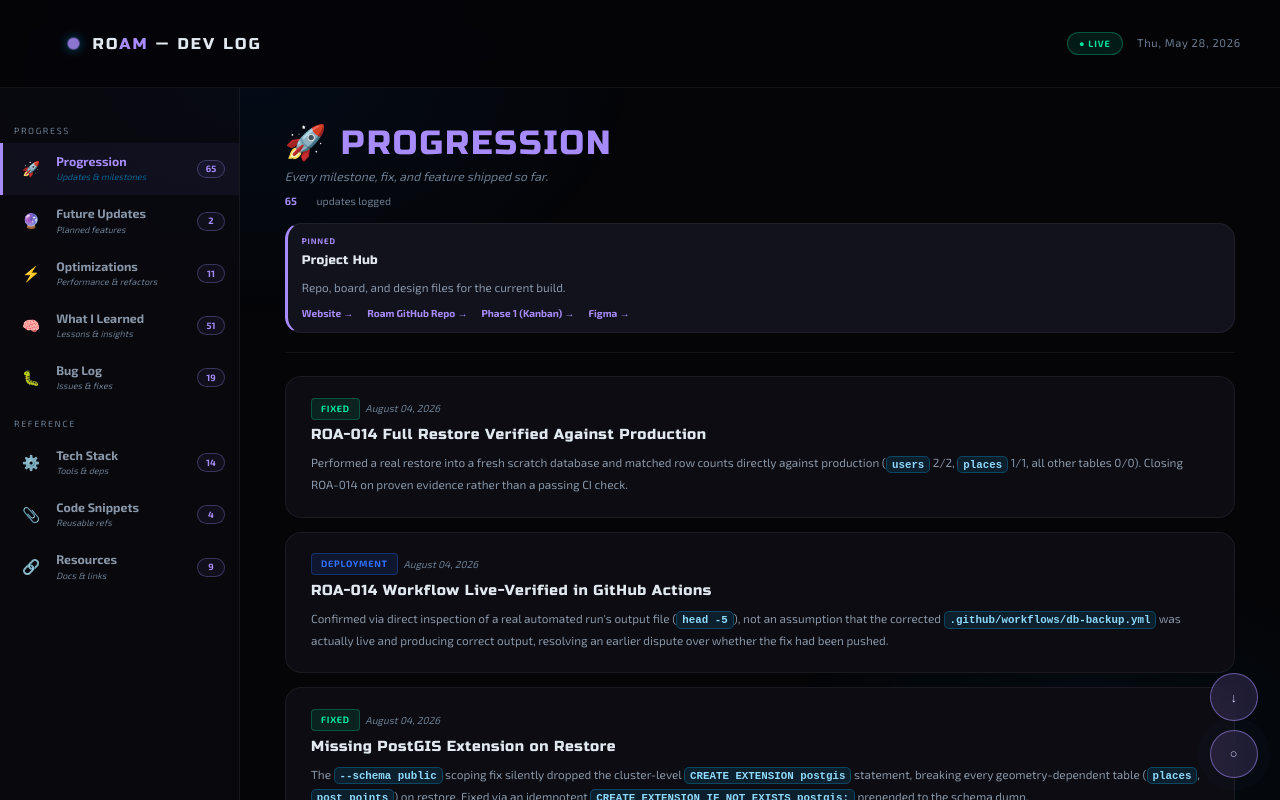
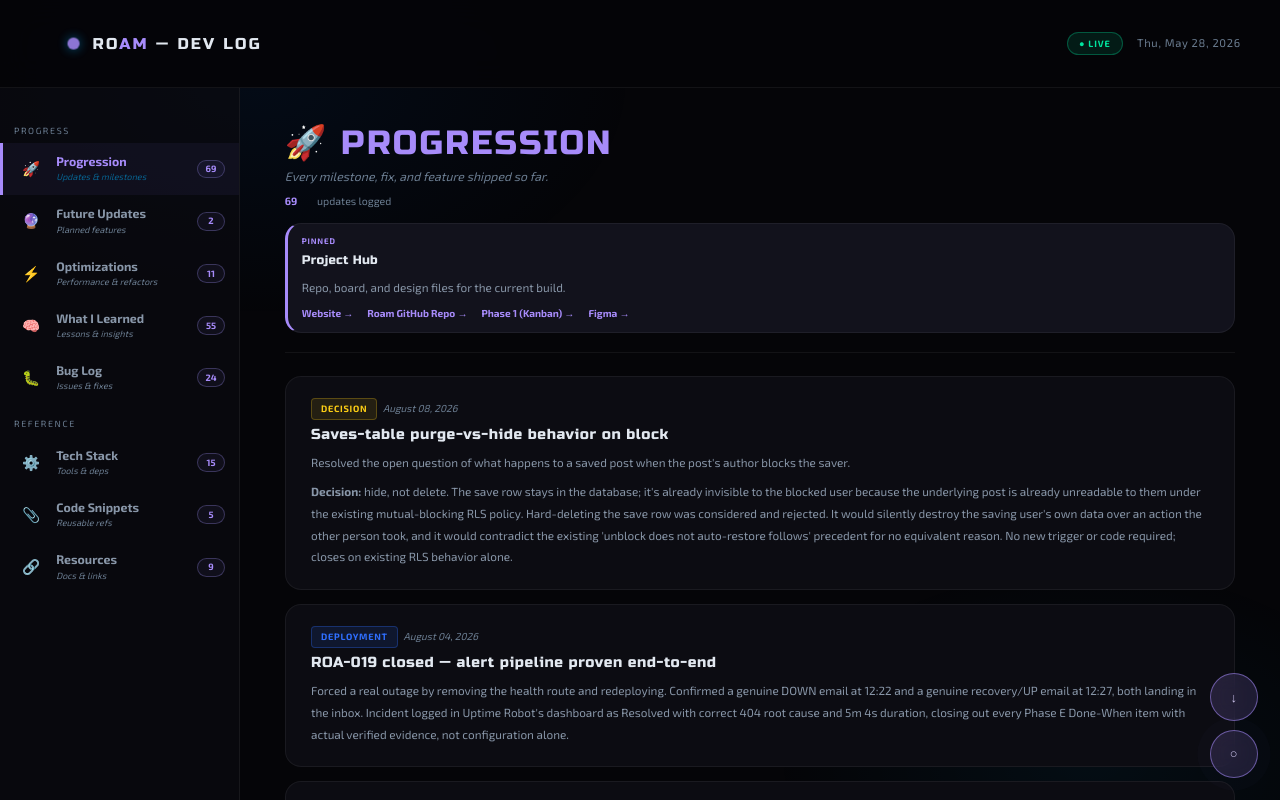
Before and after one commit to NomadCode33/roam, a Next.js app: page /dev-log in a window 1280 px wide. Built offline with nearby package versions, Linux system fonts and the light colour scheme.

Commit message:
added new entries

```diff
--- a/app/dev-log/page.jsx
+++ b/app/dev-log/page.jsx
@@ -371,6 +371,37 @@ const DATA = {
   // ── progression: flat list, rendered by ProgressionPane ──────────────────
   // Fields per entry: id, date, title, body (string/array), tag/tags (optional)
   progression: [
+    {
+      id: 69,
+      date: "August 08, 2026",
+      title: "Saves-table purge-vs-hide behavior on block",
+      body: [
+        "Resolved the open question of what happens to a saved post when the post's author blocks the saver.",
+        "**Decision:** hide, not delete. The save row stays in the database; it's already invisible to the blocked user because the underlying post is already unreadable to them under the existing mutual-blocking RLS policy. Hard-deleting the save row was considered and rejected. It would silently destroy the saving user's own data over an action the other person took, and it would contradict the existing 'unblock does not auto-restore follows' precedent for no equivalent reason. No new trigger or code required; closes on existing RLS behavior alone."
+      ],
+      tag: "decision"
+    },
+    {
+      id: 68,
+      date: "August 04, 2026",
+      title: "ROA-019 closed — alert pipeline proven end-to-end",
+      body: "Forced a real outage by removing the health route and redeploying. Confirmed a genuine DOWN email at 12:22 and a genuine recovery/UP email at 12:27, both landing in the inbox. Incident logged in Uptime Robot's dashboard as Resolved with correct 404 root cause and 5m 4s duration, closing out every Phase E Done-When item with actual verified evidence, not configuration alone.",
+      tag: "deployment"
+    },
+    {
+      id: 67,
+      date: "August 04, 2026",
+      title: "Uptime Robot monitoring live for production",
+      body: "Created Uptime Robot account, added an HTTP(s) monitor targeting the health endpoint specifically (not the homepage) on a 5-minute check interval. Alert contact (email) confirmed attached and working via a real Test Notification before moving to the forced-outage test.",
+      tag: "feature"
+    },
+    {
+      id: 66,
+      date: "August 04, 2026",
+      title: "Health check endpoint deployed and verified",
+      body: "Created `/api/health` returning 200 OK with no auth or DB dependency. Verified locally via `npm run dev` + curl against `localhost:3000`, then verified again against the live Vercel deployment (`roam-dusky-alpha.vercel.app`). Both returned clean 200s with correct JSON body before moving to monitor setup.",
+      tag: "deployment"
+    },
     {
       id: 65,
       date: "August 04, 2026",
@@ -1144,6 +1175,10 @@ optimize: [
     { id: 49, topic: "GitHub Actions Runs the Workflow Version Live at Trigger Time", body: "A workflow file's current contents in the repo don't tell you what a past run actually executed. Disputes over 'did the fix actually run' are only settled by inspecting the literal output of a specific run, not by re-reading the YAML." },
     { id: 50, topic: "`dropdb`/`createdb` Fully Resets Restore-Test State", body: "Restore testing against a database that still has data from a previous failed attempt produces misleading duplicate-key errors that look like new bugs. A full drop-and-recreate between restore attempts is required for a clean, trustworthy test." },
     { id: 51, topic: "A 'Full Backup' Claim Needs Explicit Scope Boundaries", body: "Neither this DIY approach nor Supabase's own paid-tier native backups cover object/file storage, only the Postgres database. 'True full backup' isn't a DIY-vs-paid distinction; it's a database-vs-files distinction that exists regardless of backup method." },
+    { id: 52, topic: "Health checks must be isolated from application dependencies", body: "A monitoring endpoint should answer exactly one question, 'is the server itself responding', and nothing else. Wiring in a database call or auth check means unrelated failures (a Supabase blip, an expired token) get misreported as full app outages. `/api/health` was deliberately built with zero dependencies for this reason." },
+    { id: 53, topic: "Configuration success is not the same as functional proof", body: "Extending the DDL/DML 'Success ≠ verified' principle from earlier sessions: a monitor showing 'Up' with a correctly filled-in alert contact still isn't proof the alert pipeline works. Only a real triggered event, an actual forced outage producing an actual received email, counts as verification. This is now a standing project rule, not a one-off check for ROA-019." },
+    { id: 54, topic: "A dependency field being 'fine in practice' isn't the same as being correct", body: "Build order can be executed correctly by a developer's own judgment even while the tracked metadata (a kanban JSON dependency array) describes something different. The two are separate claims. One about what happened and one about what a document says happened, and only checking the former doesn't verify the latter." },
+    { id: 55, topic: "Shared UI shells shouldn't be finalized before real page designs exist", body: "Committing to a single rigid page layout before knowing whether every page (e.g., a full-bleed map view) can actually use it risks the same retrofit cost as building any other abstraction ahead of its real use cases. Next.js App Router's nested/route-group layouts make it cheap to defer this correctly. Build the minimum shared shell now, add sibling layouts later once real requirements are known." },
     //{ id: 10, topic: "", body: "" },
   ],
 
@@ -1164,6 +1199,61 @@ optimize: [
     },
   */
   bugs: [
+    {
+      id: 24,
+      title: "Disputed Whether the Live Workflow Actually Contained the Fix",
+      status: "fixed",
+      date: "August 04, 2026",
+      body: [
+        "**Symptom:** disagreement over whether a pushed YAML change had actually executed in GitHub Actions.",
+        "**Root cause:** assumption made without checking file evidence on either side.",
+        "**Fix:** settled definitively by running `head -5` on the schema file from the most recent real run and confirming the expected line was present."
+      ]
+    },
+    {
+      id: 23,
+      title: "Restore Failed on `type 'public.geometry' does not exist`",
+      status: "fixed",
+      date: "August 04, 2026",
+      body: [
+        "**Symptom:** `places` and `post_points` tables failed to create during restore, cascading into further 'relation does not exist' errors throughout the rest of the schema file.",
+        "**Root cause:** `--schema public` scoping dropped the `CREATE EXTENSION postgis` statement entirely, since extensions live outside any single schema's DDL.",
+        "**Fix:** prepended an idempotent `CREATE EXTENSION IF NOT EXISTS postgis;` to the schema dump."
+      ]
+    },
+    {
+      id: 22,
+      title: "Backup Contained Live Auth/Session Data",
+      status: "fixed",
+      date: "August 04, 2026",
+      body: [
+        "**Symptom:** None. This was caught by inspection, not by an alarm firing.",
+        "**Root cause:** an unscoped dump pulled in `auth.users`, `auth.sessions`, `auth.refresh_tokens`, and `storage.*`, none of which belonged in a portable backup file.",
+        "**Fix:** scoped both schema and data dumps to `--schema public`."
+      ]
+    },
+    {
+      id: 21,
+      title: "Data Dump Still Showed Zero COPY Statements After `--data-only`",
+      status: "fixed",
+      date: "August 04, 2026",
+      body: [
+        "**Symptom:** CI's new COPY-count check failed even with `--data-only` explicitly passed.",
+        "**Root cause:** `--data-only` alone doesn't produce COPY-format output, it needs the separate `--use-copy` flag.",
+        "**Fix:** added `--use-copy` alongside `--data-only`."
+      ]
+    },
+    {
+      id: 20,
+      title: "Backups Contained No Row Data",
+      status: "fixed",
+      date: "August 04, 2026",
+      body: [
+        "**Symptom:** backup files uploaded successfully, passed size checks, and looked correct at every existing check.",
+        "**Root cause:** `supabase db dump` with no flags defaults to schema-only output. Zero `COPY` statements anywhere in the file, confirmed via direct grep.",
+        "**Fix:** added a dedicated `--data-only` dump pass."
+      ]
+    },
     {
       id: 19,
       title: "`createdb: command not found` on Local Machine",
@@ -1376,20 +1466,21 @@ optimize: [
   // ── stack: tile grid in StackPane, not card-based (no body/bullets/media) ─
   // Fields per entry: id, name, icon, version (optional), role (optional)
   stack: [
-    { id: 1, name: "React 19",     icon: "⚛️", version: "^19.2.4",   role: "Frontend UI library" },
-    { id: 2, name: "Next.js",      icon: "🔼", version: "^16.2.12",  role: "Full-stack React framework" },
-    { id: 3, name: "Tailwind v4",  icon: "🎨", version: "^4.2.4",    role: "Utility-first styling" },
-    { id: 4, name: "Mapbox GL JS", icon: "📍", version: "^3.28.1",   role: "Interactive client-side maps" },
-    { id: 5, name: "react-map-gl",      icon: "🗺️", version: "^8.1.1",    role: "React wrapper for Mapbox GL" },
-    { id: 6, name: "Turf.js",           icon: "📐", version: "^7.3.5",    role: "Client-side geospatial analysis" },
-    { id: 7, name: "shadcn/ui",         icon: "🧩", version: "4.16.x",   role: "Accessible unstyled components" },
-    { id: 8, name: "TanStack Query",    icon: "🔄", version: "^5.100.6",   role: "Client-side state & caching" },
-    { id: 9, name: "Supabase",     icon: "⚡", version: "^2.112.2",   role: "Backend-as-a-Service (BaaS)" },
-    { id: 10, name: "PostgreSQL",   icon: "🐘", version: "^18.4.0",   role: "Relational database engine" },
-    { id: 11, name: "PostGIS",      icon: "🗺️", version: "^3.3.7",    role: "Spatial database extension" },
+    { id: 1, name: "React 19",          icon: "⚛️", version: "^19.2.4",           role: "Frontend UI library" },
+    { id: 2, name: "Next.js",           icon: "🔼", version: "^16.2.12",          role: "Full-stack React framework" },
+    { id: 3, name: "Tailwind v4",       icon: "🎨", version: "^4.2.4",            role: "Utility-first styling" },
+    { id: 4, name: "Mapbox GL JS",      icon: "📍", version: "^3.28.1",           role: "Interactive client-side maps" },
+    { id: 5, name: "react-map-gl",      icon: "🗺️", version: "^8.1.1",            role: "React wrapper for Mapbox GL" },
+    { id: 6, name: "Turf.js",           icon: "📐", version: "^7.3.5",            role: "Client-side geospatial analysis" },
+    { id: 7, name: "shadcn/ui",         icon: "🧩", version: "4.16.x",            role: "Accessible unstyled components" },
+    { id: 8, name: "TanStack Query",    icon: "🔄", version: "^5.100.6",          role: "Client-side state & caching" },
+    { id: 9, name: "Supabase",          icon: "⚡", version: "^2.112.2",           role: "Backend-as-a-Service (BaaS)" },
+    { id: 10, name: "PostgreSQL",       icon: "🐘", version: "^18.4.0",           role: "Relational database engine" },
+    { id: 11, name: "PostGIS",          icon: "🗺️", version: "^3.3.7",            role: "Spatial database extension" },
     { id: 12, name: "Cloudflare R2",    icon: "📦", version: "S3 API Compatible", role: "S3-compatible object storage for database backups" },
     { id: 13, name: "AWS CLI",          icon: "💻", version: "^2 (Pre-installed)", role: "S3 client used for backup orchestration" },
-    { id: 14, name: "Vercel",       icon: "☁️", version: "Hosting",   role: "Deployment platform" },
+    { id: 14, name: "Vercel",           icon: "☁️", version: "Hosting",           role: "Deployment platform" },
+    { id: 15, name: "Uptime Robot",     icon: "🤖", version: "v3 API",             role: "External synthetics & monitoring" },
 
     // { id: 6, name: "MongoDB",      icon: "🍃", version: "Atlas",    role: "NoSQL database" },
   ],
@@ -1425,14 +1516,14 @@ optimize: [
       body: "Spot-check: `places.coordinates` should show `USER-DEFINED`, array columns should show `ARRAY`, `posts.deleted_at` should show `is_nullable = YES`.",
       code: `SELECT table_name, column_name, data_type, is_nullable, column_default\nFROM information_schema.columns\nWHERE table_schema = 'public'\nORDER BY table_name, ordinal_position;`,
     },
+    {
+      id: 5,
+      title: "Health check route (`app/api/health/route.js`)",
+      lang: "js",
+      body: "Place directly in the App Router under `app/api/health/`. Must export a `GET` function and return a 2xx status with no external calls, so Uptime Robot's checks reflect server availability only.",
+      code: `export async function GET() {\n  return Response.json({ status: 'ok' }, { status: 200 });\n}`,
+    },
     /*{
-      id: 2,
-      title: "Express Static Serve (Vite build)",
-      lang: "js",
-      body: "Serve the Vite dist folder from Express. Must come after all API routes.",
-      code: `import path from 'path';\nimport { fileURLToPath } from 'url';\n\nconst __dirname = path.dirname(fileURLToPath(import.meta.url));\n\napp.use(express.static(path.join(__dirname, 'react-frontend/dist')));\n\napp.get('*', (req, res) => {\n  res.sendFile(path.join(__dirname, 'react-frontend/dist/index.html'));\n});`,
-    },
-    {
       id: 2,
       title: "Express Static Serve (Vite build)",
       lang: "js",
@@ -1502,6 +1593,7 @@ const TAG_STYLES = {
   // ── performance: lightened toward near-white so it's actually legible —
   // previous slate was too close to bg/muted text to register as a tag.
   performance: { bg: "rgba(221,226,234,0.14)", color: "#dde2ea", border: "rgba(221,226,234,0.4)" },
+  decision:    { bg: "rgba(250,204,21,0.1)",  color: "#facc15", border: "rgba(250,204,21,0.25)" }
 };
 
 const PRIORITY_STYLES = {
```
